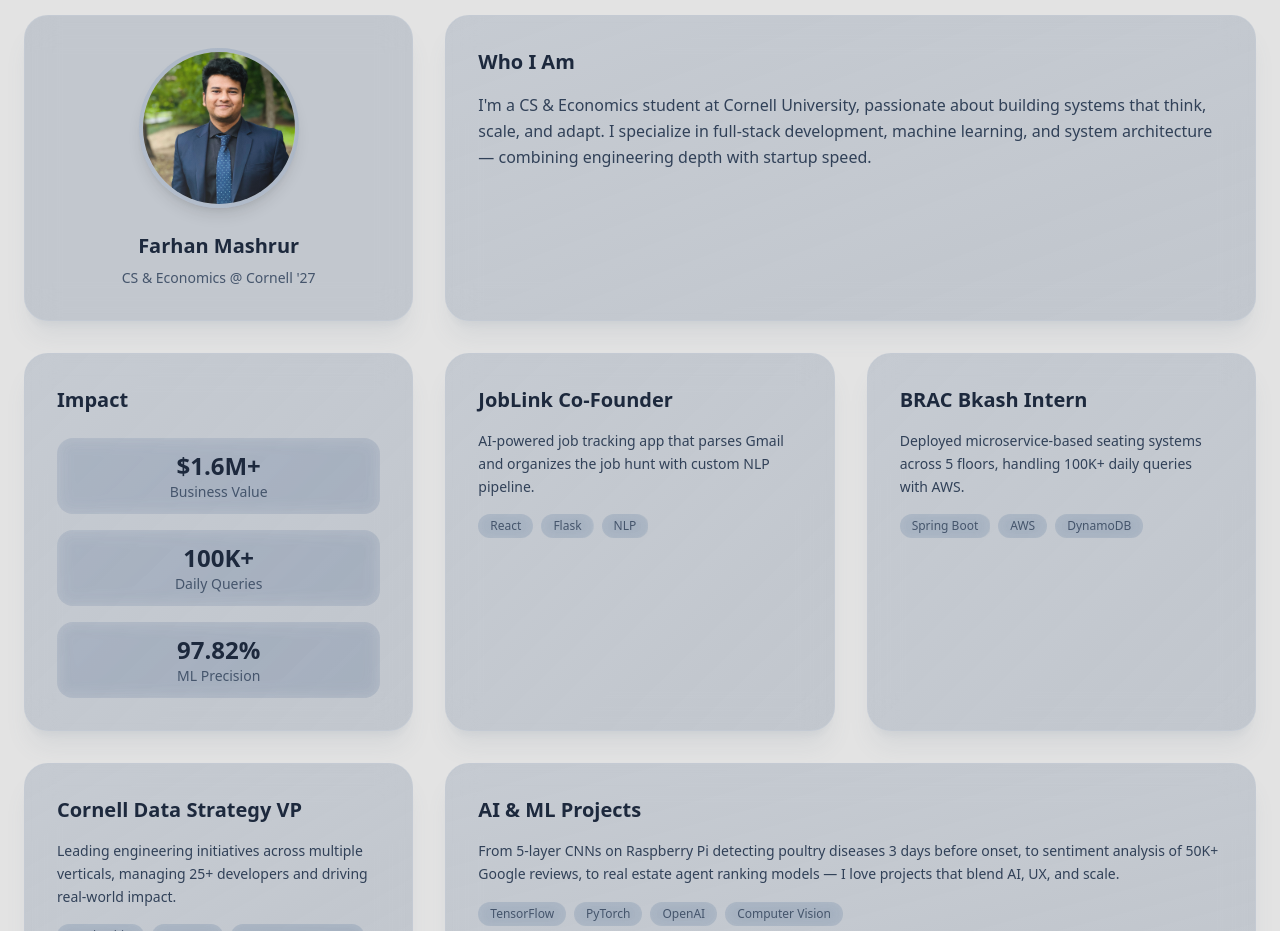
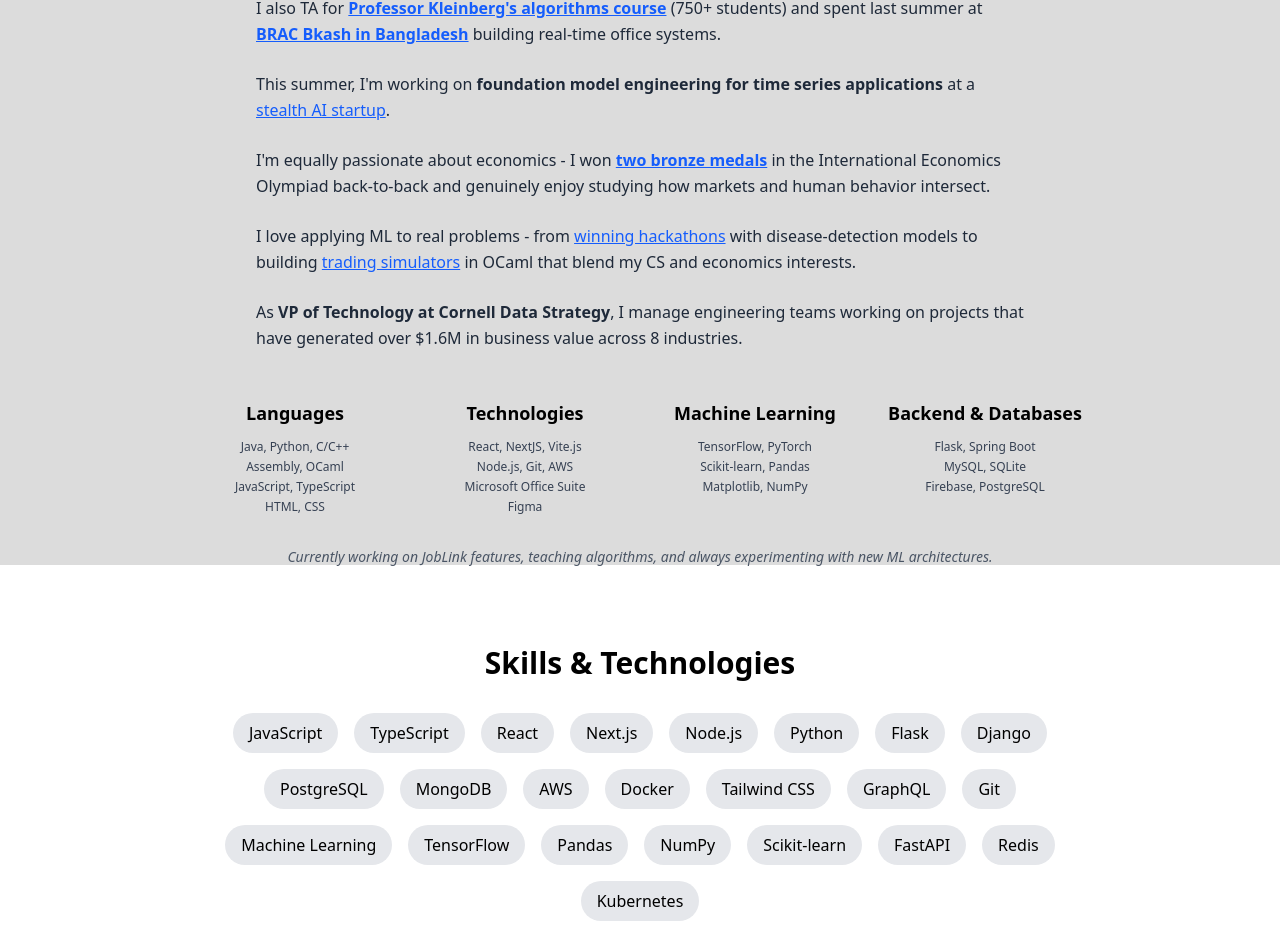
Before and after one commit to farhan-439/my_portfolio, a React (Vite) app: page / in a window 1280 px wide. Shown: the part 1035-1966 px from the top of the page. Built offline with nearby package versions, Linux system fonts and the light colour scheme.

Commit message:
restructure with grids and change layout of section 2

```diff
--- a/src/components/About.tsx
+++ b/src/components/About.tsx
@@ -1,183 +1,99 @@
 import React from 'react';
-import profileImg from '../assets/profile.jpg';
 
 const About: React.FC = () => {
   return (
-    <div className="relative min-h-screen overflow-hidden" style={{ backgroundColor: '#e3e3e3' }}>
-      {/* Background Glassmorphic Blobs */}
-      <div className="absolute inset-0 overflow-hidden">
-        {/* Large background blobs */}
-        <div className="absolute top-20 left-10 w-96 h-96 bg-slate-500/15 rounded-full blur-3xl"></div>
-        <div className="absolute top-40 right-20 w-80 h-80 bg-slate-600/20 rounded-full blur-3xl"></div>
-        <div className="absolute bottom-32 left-1/4 w-72 h-72 bg-slate-400/18 rounded-full blur-3xl"></div>
-        <div className="absolute bottom-20 right-1/3 w-64 h-64 bg-slate-500/12 rounded-full blur-3xl"></div>
-        <div className="absolute top-1/3 left-1/2 w-56 h-56 bg-slate-600/16 rounded-full blur-3xl"></div>
-
-        {/* Medium scattered blobs */}
-        <div className="absolute top-60 left-1/3 w-48 h-48 bg-slate-500/10 rounded-full blur-2xl"></div>
-        <div className="absolute bottom-60 right-1/4 w-40 h-40 bg-slate-400/14 rounded-full blur-2xl"></div>
-        <div className="absolute top-1/4 right-1/2 w-32 h-32 bg-slate-600/12 rounded-full blur-2xl"></div>
-
-        {/* Small accent blobs */}
-        <div className="absolute top-80 right-10 w-24 h-24 bg-slate-500/8 rounded-full blur-xl"></div>
-        <div className="absolute bottom-40 left-20 w-28 h-28 bg-slate-400/10 rounded-full blur-xl"></div>
+    <section className="h-screen flex items-center justify-center px-4" style={{ backgroundColor: '#dcdcdc' }}>
+      <div className="max-w-4xl mx-auto w-full">
+        {/* Title */}
+        <div className="text-center mb-12">
+          <h2 className="text-4xl font-light text-black mb-4">About Me</h2>
+          <div className="w-24 h-0.5 bg-red-600 mx-auto"></div>
         </div>
 
-      {/* Main Content Section */}
-      <section className="relative z-10 py-20 px-6" style={{ backgroundColor: '#e3e3e3' }}>
-        <div className="max-w-7xl mx-auto">
-          {/* Main Title Blob */}
-          <div className="flex justify-center mb-16">
-            <div className="bg-slate-500/25 backdrop-blur-lg border border-slate-300/30 rounded-3xl p-8 shadow-xl shadow-slate-500/10">
-              <h2 className="text-4xl font-light text-slate-800 text-center">About Me</h2>
+        {/* Main Content */}
+        <div className="space-y-6 text-base leading-relaxed text-gray-800 max-w-3xl mx-auto mb-12">
+          <p>
+            I'm <strong>Farhan Mashrur</strong>, a junior at Cornell University pursuing Computer Science and Economics.
+          </p>
+
+          <p>
+            I co-founded <a href="#" className="text-blue-600 underline hover:text-blue-800"><strong>JobLink</strong></a> this February - an AI job tracker that parses Gmail automatically using NLP.
+            Over 100 students have told me in person how much the automated tracking helps them.
+          </p>
+
+          <p>
+            I also TA for <a href="#" className="text-blue-600 underline hover:text-blue-800"><strong>Professor Kleinberg's algorithms course</strong></a> (750+ students) and spent last summer
+            at <a href="#" className="text-blue-600 underline hover:text-blue-800"><strong>BRAC Bkash in Bangladesh</strong></a> building real-time office systems.
+          </p>
+
+          <p>
+            This summer, I'm working on <strong>foundation model engineering for time series applications</strong> at a <a href="#" className="text-blue-600 underline hover:text-blue-800">stealth AI startup</a>.
+          </p>
+
+          <p>
+            I'm equally passionate about economics - I won <a href="#" className="text-blue-600 underline hover:text-blue-800"><strong>two bronze medals</strong></a> in the International Economics Olympiad
+            back-to-back and genuinely enjoy studying how markets and human behavior intersect.
+          </p>
+
+          <p>
+            I love applying ML to real problems - from <a href="#" className="text-blue-600 underline hover:text-blue-800">winning hackathons</a> with disease-detection models
+            to building <a href="#" className="text-blue-600 underline hover:text-blue-800">trading simulators</a> in OCaml that blend my CS and economics interests.
+          </p>
+
+          <p>
+            As <strong>VP of Technology at Cornell Data Strategy</strong>, I manage engineering teams working on projects that have generated over $1.6M in business value across 8 industries.
+          </p>
+        </div>
+
+        {/* Skills Grid */}
+        <div className="grid grid-cols-1 md:grid-cols-2 lg:grid-cols-4 gap-6">
+          <div className="text-center">
+            <h3 className="text-lg font-semibold text-black mb-3">Languages</h3>
+            <div className="space-y-1 text-gray-700 text-xs">
+              <p>Java, Python, C/C++</p>
+              <p>Assembly, OCaml</p>
+              <p>JavaScript, TypeScript</p>
+              <p>HTML, CSS</p>
             </div>
           </div>
 
-          {/* Floating Content Blobs Grid */}
-          <div className="grid grid-cols-1 md:grid-cols-2 lg:grid-cols-3 gap-8">
-            {/* Profile Blob */}
-            <div className="bg-slate-500/25 backdrop-blur-lg border border-slate-300/30 rounded-3xl p-8 shadow-xl shadow-slate-500/10 hover:shadow-2xl hover:shadow-slate-500/15 transition-all duration-300 hover:-translate-y-2 col-span-1 md:col-span-2 lg:col-span-1">
           <div className="text-center">
-                <div className="w-40 h-40 mx-auto mb-6 relative">
-                  <img
-                    src={profileImg}
-                    alt="Farhan Mashrur"
-                    className="rounded-full border-4 border-slate-400/50 object-cover w-full h-full shadow-lg"
-                  />
-                  <div className="absolute inset-0 rounded-full bg-gradient-to-tr from-slate-200/20 to-transparent"></div>
-                </div>
-                <h3 className="text-xl font-semibold text-slate-800 mb-2">Farhan Mashrur</h3>
-                <p className="text-slate-600 text-sm">CS & Economics @ Cornell '27</p>
+            <h3 className="text-lg font-semibold text-black mb-3">Technologies</h3>
+            <div className="space-y-1 text-gray-700 text-xs">
+              <p>React, NextJS, Vite.js</p>
+              <p>Node.js, Git, AWS</p>
+              <p>Microsoft Office Suite</p>
+              <p>Figma</p>
             </div>
           </div>
 
-            {/* Intro Blob */}
-            <div className="bg-slate-500/25 backdrop-blur-lg border border-slate-300/30 rounded-3xl p-8 shadow-xl shadow-slate-500/10 hover:shadow-2xl hover:shadow-slate-500/15 transition-all duration-300 hover:-translate-y-2 col-span-1 md:col-span-2">
-              <div className="absolute inset-0 bg-gradient-to-br from-slate-200/10 to-transparent rounded-3xl"></div>
-              <div className="relative">
-                <h3 className="text-xl font-semibold text-slate-800 mb-4">Who I Am</h3>
-                <p className="text-slate-700 leading-relaxed">
-                  I'm a CS & Economics student at Cornell University, passionate about building systems that think, scale, and adapt.
-                  I specialize in full-stack development, machine learning, and system architecture — combining engineering depth with startup speed.
-                </p>
+          <div className="text-center">
+            <h3 className="text-lg font-semibold text-black mb-3">Machine Learning</h3>
+            <div className="space-y-1 text-gray-700 text-xs">
+              <p>TensorFlow, PyTorch</p>
+              <p>Scikit-learn, Pandas</p>
+              <p>Matplotlib, NumPy</p>
             </div>
           </div>
 
-            {/* Impact Stats Blob */}
-            <div className="bg-slate-500/25 backdrop-blur-lg border border-slate-300/30 rounded-3xl p-8 shadow-xl shadow-slate-500/10 hover:shadow-2xl hover:shadow-slate-500/15 transition-all duration-300 hover:-translate-y-2">
-              <div className="absolute inset-0 bg-gradient-to-br from-slate-200/10 to-transparent rounded-3xl"></div>
-              <div className="relative">
-                <h3 className="text-xl font-semibold text-slate-800 mb-6">Impact</h3>
-                <div className="space-y-4">
-                  <div className="text-center p-3 bg-slate-400/20 rounded-2xl backdrop-blur-sm">
-                    <div className="text-2xl font-bold text-slate-800">$1.6M+</div>
-                    <div className="text-sm text-slate-600">Business Value</div>
-                  </div>
-                  <div className="text-center p-3 bg-slate-400/20 rounded-2xl backdrop-blur-sm">
-                    <div className="text-2xl font-bold text-slate-800">100K+</div>
-                    <div className="text-sm text-slate-600">Daily Queries</div>
-                  </div>
-                  <div className="text-center p-3 bg-slate-400/20 rounded-2xl backdrop-blur-sm">
-                    <div className="text-2xl font-bold text-slate-800">97.82%</div>
-                    <div className="text-sm text-slate-600">ML Precision</div>
-                  </div>
+          <div className="text-center">
+            <h3 className="text-lg font-semibold text-black mb-3">Backend & Databases</h3>
+            <div className="space-y-1 text-gray-700 text-xs">
+              <p>Flask, Spring Boot</p>
+              <p>MySQL, SQLite</p>
+              <p>Firebase, PostgreSQL</p>
             </div>
           </div>
         </div>
 
-            {/* JobLink Project Blob */}
-            <div className="bg-slate-500/25 backdrop-blur-lg border border-slate-300/30 rounded-3xl p-8 shadow-xl shadow-slate-500/10 hover:shadow-2xl hover:shadow-slate-500/15 transition-all duration-300 hover:-translate-y-2">
-              <div className="absolute inset-0 bg-gradient-to-br from-slate-200/10 to-transparent rounded-3xl"></div>
-              <div className="relative">
-                <h3 className="text-xl font-semibold text-slate-800 mb-4">JobLink Co-Founder</h3>
-                <p className="text-slate-700 text-sm leading-relaxed mb-4">
-                  AI-powered job tracking app that parses Gmail and organizes the job hunt with custom NLP pipeline.
-                </p>
-                <div className="flex flex-wrap gap-2 text-xs text-slate-600">
-                  <span className="bg-slate-400/30 backdrop-blur-sm px-3 py-1 rounded-full">React</span>
-                  <span className="bg-slate-400/30 backdrop-blur-sm px-3 py-1 rounded-full">Flask</span>
-                  <span className="bg-slate-400/30 backdrop-blur-sm px-3 py-1 rounded-full">NLP</span>
-                </div>
-              </div>
-            </div>
-
-            {/* BRAC Experience Blob */}
-            <div className="bg-slate-500/25 backdrop-blur-lg border border-slate-300/30 rounded-3xl p-8 shadow-xl shadow-slate-500/10 hover:shadow-2xl hover:shadow-slate-500/15 transition-all duration-300 hover:-translate-y-2">
-              <div className="absolute inset-0 bg-gradient-to-br from-slate-200/10 to-transparent rounded-3xl"></div>
-              <div className="relative">
-                <h3 className="text-xl font-semibold text-slate-800 mb-4">BRAC Bkash Intern</h3>
-                <p className="text-slate-700 text-sm leading-relaxed mb-4">
-                  Deployed microservice-based seating systems across 5 floors, handling 100K+ daily queries with AWS.
-                </p>
-                <div className="flex flex-wrap gap-2 text-xs text-slate-600">
-                  <span className="bg-slate-400/30 backdrop-blur-sm px-3 py-1 rounded-full">Spring Boot</span>
-                  <span className="bg-slate-400/30 backdrop-blur-sm px-3 py-1 rounded-full">AWS</span>
-                  <span className="bg-slate-400/30 backdrop-blur-sm px-3 py-1 rounded-full">DynamoDB</span>
-                </div>
-              </div>
-            </div>
-
-            {/* Leadership Blob */}
-            <div className="bg-slate-500/25 backdrop-blur-lg border border-slate-300/30 rounded-3xl p-8 shadow-xl shadow-slate-500/10 hover:shadow-2xl hover:shadow-slate-500/15 transition-all duration-300 hover:-translate-y-2">
-              <div className="absolute inset-0 bg-gradient-to-br from-slate-200/10 to-transparent rounded-3xl"></div>
-              <div className="relative">
-                <h3 className="text-xl font-semibold text-slate-800 mb-4">Cornell Data Strategy VP</h3>
-                <p className="text-slate-700 text-sm leading-relaxed mb-4">
-                  Leading engineering initiatives across multiple verticals, managing 25+ developers and driving real-world impact.
-                </p>
-                <div className="flex flex-wrap gap-2 text-xs text-slate-600">
-                  <span className="bg-slate-400/30 backdrop-blur-sm px-3 py-1 rounded-full">Leadership</span>
-                  <span className="bg-slate-400/30 backdrop-blur-sm px-3 py-1 rounded-full">Strategy</span>
-                  <span className="bg-slate-400/30 backdrop-blur-sm px-3 py-1 rounded-full">Team Management</span>
-                </div>
-              </div>
-            </div>
-
-            {/* AI Projects Blob */}
-            <div className="bg-slate-500/25 backdrop-blur-lg border border-slate-300/30 rounded-3xl p-8 shadow-xl shadow-slate-500/10 hover:shadow-2xl hover:shadow-slate-500/15 transition-all duration-300 hover:-translate-y-2 col-span-1 md:col-span-2">
-              <div className="absolute inset-0 bg-gradient-to-br from-slate-200/10 to-transparent rounded-3xl"></div>
-              <div className="relative">
-                <h3 className="text-xl font-semibold text-slate-800 mb-4">AI & ML Projects</h3>
-                <p className="text-slate-700 text-sm leading-relaxed mb-4">
-                  From 5-layer CNNs on Raspberry Pi detecting poultry diseases 3 days before onset, to sentiment analysis of 50K+ Google reviews,
-                  to real estate agent ranking models — I love projects that blend AI, UX, and scale.
-                </p>
-                <div className="flex flex-wrap gap-2 text-xs text-slate-600">
-                  <span className="bg-slate-400/30 backdrop-blur-sm px-3 py-1 rounded-full">TensorFlow</span>
-                  <span className="bg-slate-400/30 backdrop-blur-sm px-3 py-1 rounded-full">PyTorch</span>
-                  <span className="bg-slate-400/30 backdrop-blur-sm px-3 py-1 rounded-full">OpenAI</span>
-                  <span className="bg-slate-400/30 backdrop-blur-sm px-3 py-1 rounded-full">Computer Vision</span>
-                </div>
-              </div>
-            </div>
-
-            {/* Philosophy Blob */}
-            <div className="bg-slate-500/25 backdrop-blur-lg border border-slate-300/30 rounded-3xl p-8 shadow-xl shadow-slate-500/10 hover:shadow-2xl hover:shadow-slate-500/15 transition-all duration-300 hover:-translate-y-2">
-              <div className="absolute inset-0 bg-gradient-to-br from-slate-200/10 to-transparent rounded-3xl"></div>
-              <div className="relative">
-                <h3 className="text-xl font-semibold text-slate-800 mb-4">My Approach</h3>
-                <p className="text-slate-700 text-sm leading-relaxed">
-                  I'm driven by systems that solve and products that ship. Whether debugging backend logic at 3AM, sketching wireframes,
-                  or optimizing 20ms inference loops — I chase that edge where curiosity meets execution.
+        {/* Current Focus */}
+        <div className="mt-8 text-center">
+          <p className="text-gray-600 italic text-sm">
+            Currently working on JobLink features, teaching algorithms, and always experimenting with new ML architectures.
           </p>
         </div>
       </div>
-
-            {/* Current Status Blob */}
-            <div className="bg-slate-500/25 backdrop-blur-lg border border-slate-300/30 rounded-3xl p-8 shadow-xl shadow-slate-500/10 hover:shadow-2xl hover:shadow-slate-500/15 transition-all duration-300 hover:-translate-y-2 col-span-1 md:col-span-2">
-              <div className="absolute inset-0 bg-gradient-to-br from-slate-200/10 to-transparent rounded-3xl"></div>
-              <div className="relative">
-                <h3 className="text-xl font-semibold text-slate-800 mb-4">Currently</h3>
-                <p className="text-slate-700 text-sm leading-relaxed">
-                  Shipping JobLink features, TA for CS 1340 (750+ students), and always experimenting with new ML architectures.
-                  If I'm not in VS Code, I'm probably in Figma or on my third coffee of the day. Always open to discussing innovative projects and collaboration opportunities.
-                </p>
-              </div>
-            </div>
-          </div>
-        </div>
     </section>
-    </div>
   );
 };
 
```
Lines whose indentation alone changed are shown as unchanged.
